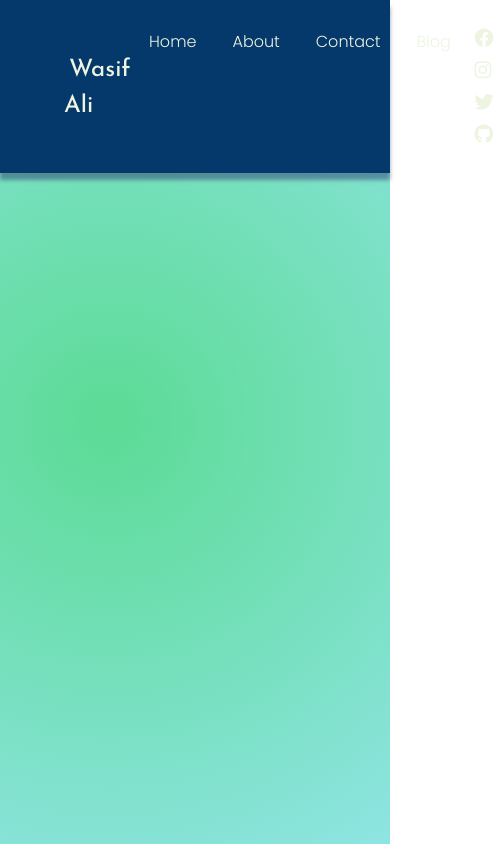
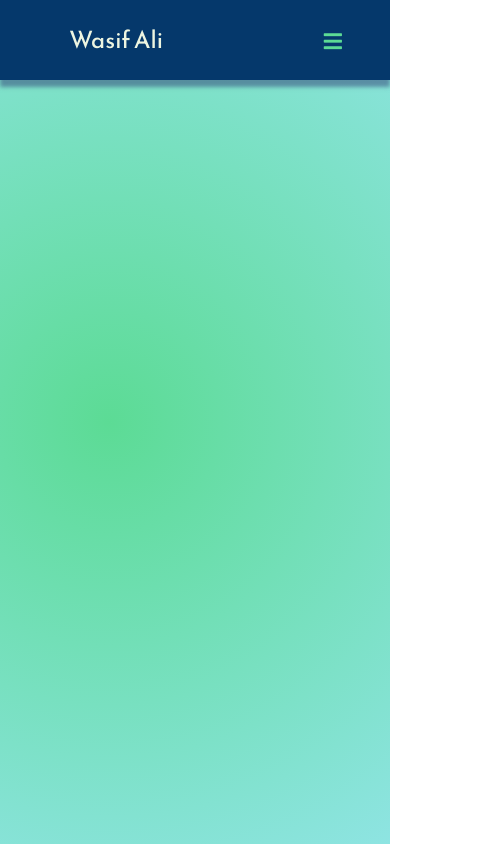
Before and after one commit to WaxifAlee/portfolio, a React (Create React App) app: page / in a window 390 px wide. Shown: the whole page, 500 px wide, since content can reach past the window. Built offline with nearby package versions, Linux system fonts and the light colour scheme.

Commit message:
navbar finalized

```diff
--- a/src/components/Navbar/Navbar.css
+++ b/src/components/Navbar/Navbar.css
@@ -11,6 +11,7 @@
 nav {
   background: var(--blue-primary);
   box-shadow: 0px 7px 4px rgba(46, 60, 116, 0.5);
+  max-height: 5rem;
 }
 
 nav > .elements-wrapper {
@@ -34,6 +35,10 @@ nav > .elements-wrapper > .logo:hover a {
   color: var(--green-primary);
 }
 
+nav > .elements-wrapper > .logo:hover {
+  animation: tada 1.3s ease-in;
+}
+
 nav a {
   color: var(--white-front);
   text-decoration: none;
@@ -52,6 +57,7 @@ nav > .elements-wrapper > .nav-pages-links > a {
 nav > .elements-wrapper > .nav-pages-links > a:hover {
   cursor: pointer;
   color: var(--green-primary);
+  animation: tada 1s ease;
 }
 
 nav > .elements-wrapper > .nav-social-links {
@@ -60,7 +66,6 @@ nav > .elements-wrapper > .nav-social-links {
 nav > .elements-wrapper > .nav-social-links > a > i {
   padding: 0.4rem;
   font-size: 1.2rem;
-  animation: tada 1s ease;
 }
 
 div.at-container {
@@ -91,21 +96,35 @@ div.at-container {
     opacity: 1;
   }
 }
+@keyframes menu-animation {
+  0% {
+    transform: rotate(-540deg);
+    font-size: 4rem;
+  }
+  100% {
+    transform: rotate(0deg);
+    font-size: 1.3rem;
+  }
+}
 
-.nav-social-links .fa-facebook:hover {
-  color: #4267b2;
+.menu-animation {
+  animation: menu-animation 1s ease 0s 1 normal none;
+}
+
+.fa-facebook:hover {
+  color: #557dce;
   transition: 0.2s ease-in;
 }
-.nav-social-links .fa-instagram:hover {
-  color: #8a3ab9;
+.fa-instagram:hover {
+  color: #a257ce;
   transition: 0.2s ease-in;
 }
-.nav-social-links .fa-twitter:hover {
+.fa-twitter:hover {
   color: #00acee;
   transition: 0.2s ease-in;
 }
-.nav-social-links .fa-github:hover {
-  color: #171515;
+.fa-github:hover {
+  color: #808080;
   transition: 0.2s ease-in;
 }
 
@@ -134,3 +153,167 @@ nav {
     transform: translateZ(0) rotateX(0);
   }
 }
+
+@-webkit-keyframes tada {
+  0% {
+    -webkit-transform: scale3d(1, 1, 1);
+    transform: scale3d(1, 1, 1);
+  }
+  10%,
+  20% {
+    -webkit-transform: scale3d(0.9, 0.9, 0.9) rotate3d(0, 0, 1, -3deg);
+    transform: scale3d(0.9, 0.9, 0.9) rotate3d(0, 0, 1, -3deg);
+  }
+  30%,
+  50%,
+  70%,
+  90% {
+    -webkit-transform: scale3d(1.1, 1.1, 1.1) rotate3d(0, 0, 1, 3deg);
+    transform: scale3d(1.1, 1.1, 1.1) rotate3d(0, 0, 1, 3deg);
+  }
+  40%,
+  60%,
+  80% {
+    -webkit-transform: scale3d(1.1, 1.1, 1.1) rotate3d(0, 0, 1, -3deg);
+    transform: scale3d(1.1, 1.1, 1.1) rotate3d(0, 0, 1, -3deg);
+  }
+  100% {
+    -webkit-transform: scale3d(1, 1, 1);
+    transform: scale3d(1, 1, 1);
+  }
+}
+@keyframes tada {
+  0% {
+    -webkit-transform: scale3d(1, 1, 1);
+    transform: scale3d(1, 1, 1);
+  }
+  10%,
+  20% {
+    -webkit-transform: scale3d(0.9, 0.9, 0.9) rotate3d(0, 0, 1, -3deg);
+    transform: scale3d(0.9, 0.9, 0.9) rotate3d(0, 0, 1, -3deg);
+  }
+  30%,
+  50%,
+  70%,
+  90% {
+    -webkit-transform: scale3d(1.1, 1.1, 1.1) rotate3d(0, 0, 1, 3deg);
+    transform: scale3d(1.1, 1.1, 1.1) rotate3d(0, 0, 1, 3deg);
+  }
+  40%,
+  60%,
+  80% {
+    -webkit-transform: scale3d(1.1, 1.1, 1.1) rotate3d(0, 0, 1, -3deg);
+    transform: scale3d(1.1, 1.1, 1.1) rotate3d(0, 0, 1, -3deg);
+  }
+  100% {
+    -webkit-transform: scale3d(1, 1, 1);
+    transform: scale3d(1, 1, 1);
+  }
+}
+
+.toggle-btn > button {
+  background: none;
+  border: none;
+  color: var(--white-front);
+  font-size: 1.3rem;
+  float: right;
+  position: relative;
+  top: -3.2rem;
+  right: 3rem;
+  cursor: pointer;
+  display: none;
+}
+
+.small-screen-nav {
+  display: none;
+}
+
+@keyframes flipiny {
+  0% {
+    opacity: 0;
+    transform: perspective(400px) rotateY(90deg);
+  }
+  40% {
+    transform: perspective(400px) rotateY(-10deg);
+  }
+  70% {
+    transform: perspective(400px) rotateY(10deg);
+  }
+  100% {
+    opacity: 1;
+    transform: perspective(400px) rotateY(0deg);
+  }
+}
+
+.small-nav {
+  background-color: var(--blue-primary);
+  float: right;
+  width: 224px;
+  height: 400px;
+  position: relative;
+  top: -1px;
+  border-bottom-left-radius: 80%;
+  right: -0.9rem;
+  box-shadow: 0px 4px 8px 4px rgba(46, 60, 116, 0.5);
+  display: none;
+  animation: flipiny 1s ease 0s 1 normal;
+}
+
+.small-nav-wrapper {
+  padding: 1.4rem 4rem;
+}
+
+.small-nav-wrapper > ul > li {
+  list-style: none;
+  padding: 0.8rem;
+  width: 120px;
+  margin-top: 5px;
+}
+.small-nav-wrapper > ul > li:hover {
+  box-shadow: 0 0 5px 1px rgba(0, 0, 0, 0.308);
+}
+
+@media (max-width: 780px) {
+  .nav-pages-links {
+    display: none;
+  }
+  .toggle-btn > button {
+    display: block;
+  }
+  .nav-social-links i {
+    display: none;
+  }
+  .visible {
+    display: block;
+  }
+  .hidden {
+    display: none;
+  }
+  .fa-bars {
+    color: var(--green-primary);
+    transition: 0.2s ease-in;
+  }
+  .fa-times {
+    color: tomato;
+    transition: 0.2s ease-in;
+  }
+  .small-screen-nav {
+    display: block;
+  }
+}
+
+.small-nav-wrapper .--small-nav_social-links {
+  padding: 1rem;
+  position: relative;
+  left: -15px;
+  width: 170px;
+}
+
+.small-nav-wrapper .--small-nav_social-links a {
+  padding: 4px 7px;
+  font-size: 1.3rem;
+}
+
+.small-nav-wrapper .--small-nav_social-links a:hover {
+  box-shadow: 0 0 4px 2px rgba(0, 0, 0, 0.267);
+}
--- a/src/components/Navbar/Navbar.jsx
+++ b/src/components/Navbar/Navbar.jsx
@@ -1,14 +1,18 @@
-import React from "react";
+import React, {useState} from "react";
 import "./Navbar.css";
 
 const Navbar = () => {
+
+  const [showingNav, toggleShowingNav] = useState(false);
+  const toggleNav = () => toggleShowingNav(!showingNav);
+
   return (
     <nav>
       <div className="elements-wrapper">
         <div className="logo">
-        <div class='at-container'>
-          <div class='at-item' >
-            <a href="/" className="tada">
+        <div className='at-container'>
+          <div className='at-item menu-animation' >
+            <a href="/">
                       Wasif Ali
                     </a>
           </div>
@@ -16,26 +20,52 @@ const Navbar = () => {
 
         </div>
         <div className="nav-pages-links at-item">
-          <a href="#">Home</a>
-          <a href="#">About</a>
-          <a href="#">Contact</a>
-          <a href="#">Blog</a>
+          <a href="/">Home</a>
+          <a href="/">About</a>
+          <a href="/">Contact</a>
+          <a href="/">Blog</a>
         </div>
         <div className="nav-social-links at-item">
-          <a target="_blank" href="https://www.facebook.com/Waxif.Alee/">
+          <a target="_blank" rel="norefferer" href="https://www.facebook.com/Waxif.Alee/">
             <i className="fab fa-facebook"></i>
           </a>
-          <a target="_blank" href="https://www.instagram.com/waxif.alee/">
+          <a target="_blank" rel="norefferer" href="https://www.instagram.com/waxif.alee/">
             <i className="fab fa-instagram"></i>
           </a>
-          <a target="_blank" href="#">
+          <a target="_blank" rel="norefferer" href="/">
             <i className="fab fa-twitter"></i>
           </a>
-          <a target="_blank" href="https://www.github.com/WaxifAlee/">
+          <a target="_blank" rel="norefferer" href="https://www.github.com/WaxifAlee/">
             <i className="fab fa-github"></i>
           </a>
         </div>
       </div>
+
+      <div className="small-screen-nav">
+
+        <div className="toggle-btn">
+          <button onClick={toggleNav} ><i className={ showingNav ? "fas fa-times menu-animation" : "fas fa-bars" }></i></button>
+        </div>
+
+        <div className={ showingNav ? "small-nav visible" : " hidden "}>
+          <div className="small-nav-wrapper">
+            <ul>
+              <li><a href="/"> Home </a></li>
+              <li><a href="/"> About </a></li>
+              <li><a href="/"> Contact </a></li>
+              <li><a href="/"> Blog </a></li>
+              <div className="--small-nav_social-links">
+              <a href="/"><i className="fab fa-facebook"></i></a>
+              <a href="/"><i className="fab fa-twitter"></i></a>
+              <a href="/"><i className="fab fa-instagram"></i></a>
+              <a href="/"><i className="fab fa-github"></i></a>
+              </div>
+            </ul>
+          </div>
+        </div>
+
+      </div>
+
     </nav>
   );
 };
```
